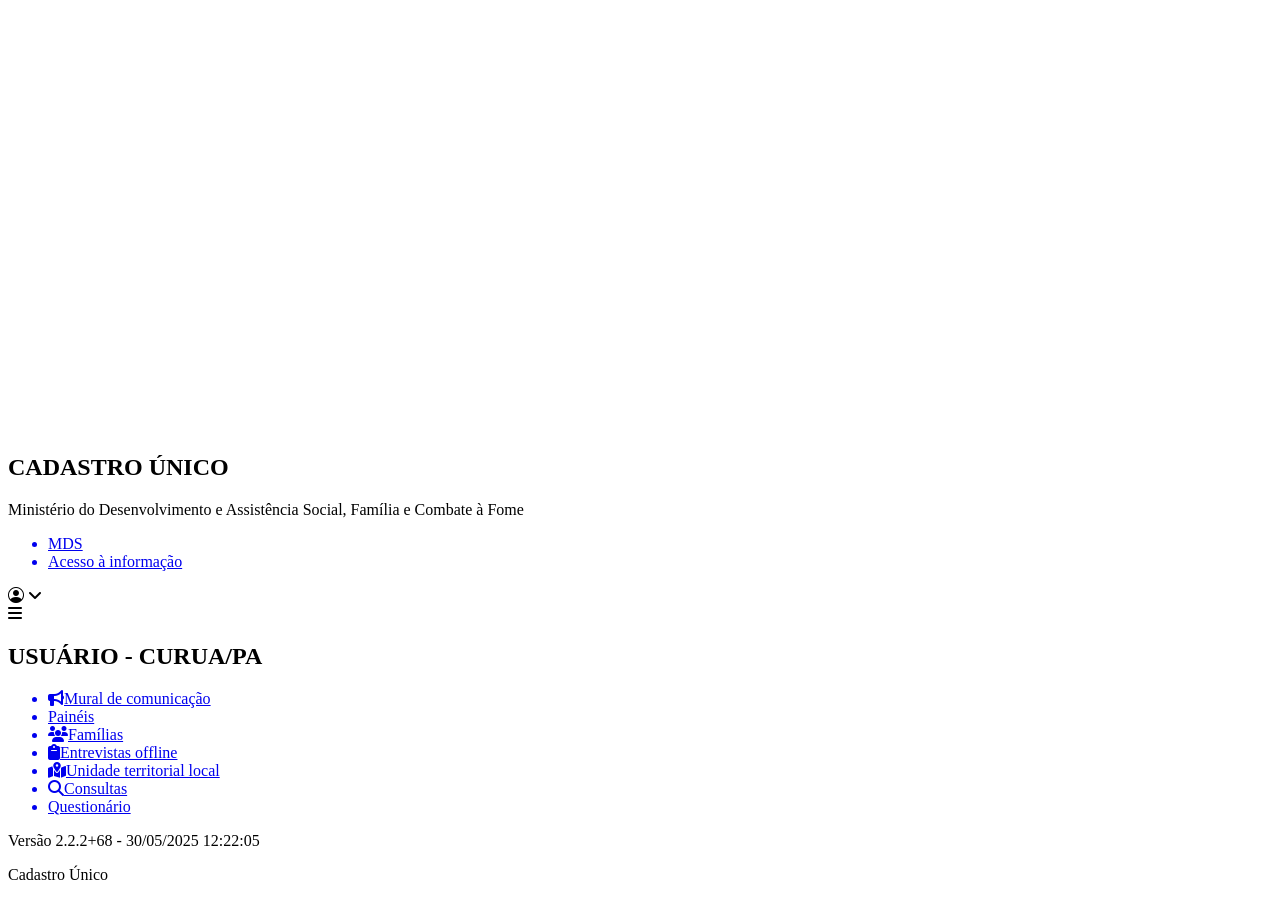
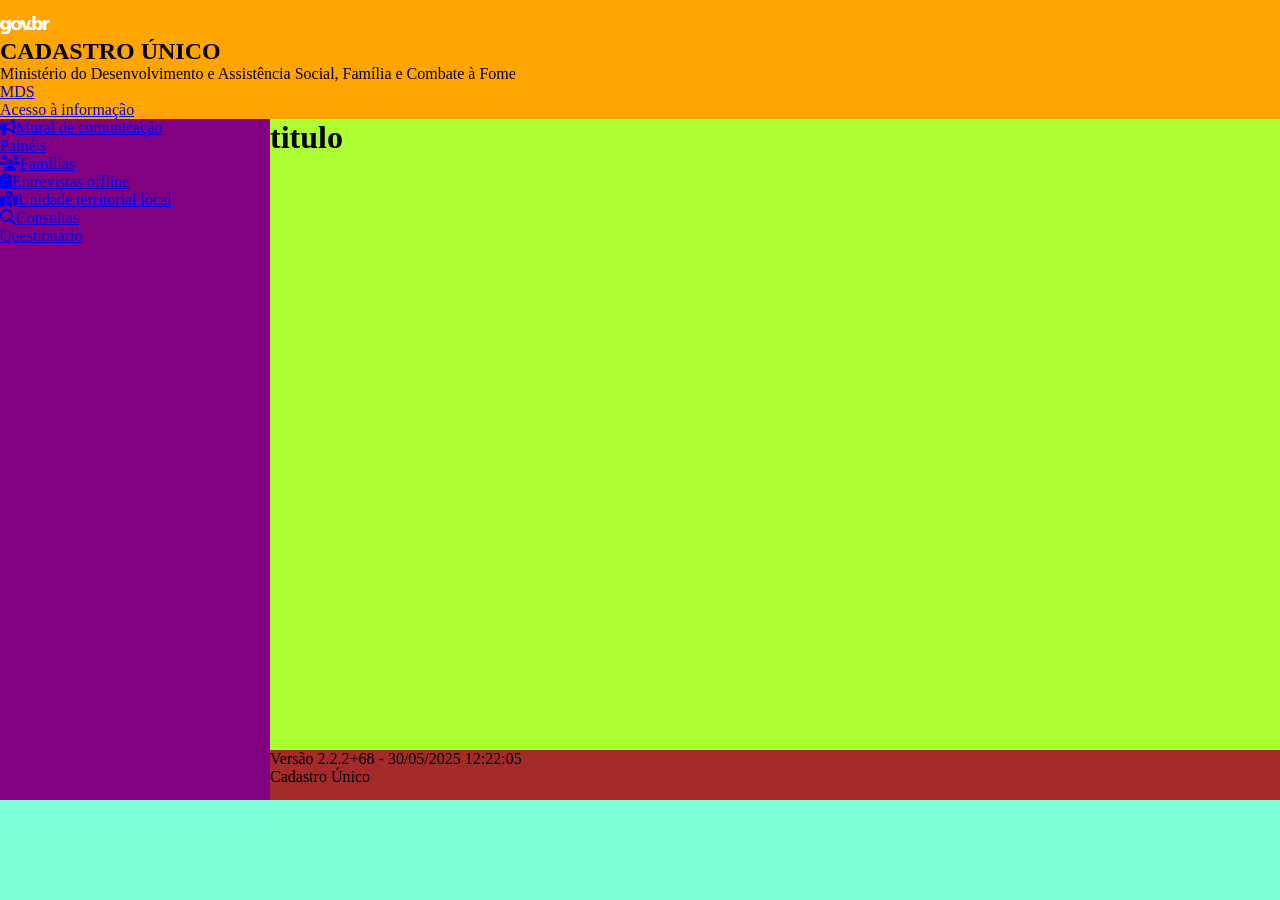
Before and after one commit to joaoirailton/cadunico-dataprev, a plain HTML site: page index.html in a window 1280 px wide. After the commit the page ends 800 px from the top, so only its background shows below. Drawn offline with nearby package versions, Linux system fonts and the light colour scheme.

Commit message:
dimensões e alinhamentos feitos

```diff
--- a/index.html
+++ b/index.html
@@ -5,6 +5,7 @@
     <meta name="viewport" content="width=device-width, initial-scale=1.0">
     <link rel="stylesheet" href="https://cdn.jsdelivr.net/npm/bootstrap-icons@1.13.1/font/bootstrap-icons.min.css"> <!--LINK PARA ACESSAR ICONES EXTERNOS-->
     <link rel="stylesheet" href="https://cdnjs.cloudflare.com/ajax/libs/font-awesome/6.7.2/css/all.min.css" integrity="sha512-Evv84Mr4kqVGRNSgIGL/F/aIDqQb7xQ2vcrdIwxfjThSH8CSR7PBEakCr51Ck+w+/U6swU2Im1vVX0SVk9ABhg==" crossorigin="anonymous" referrerpolicy="no-referrer" />
+    <link rel="stylesheet" href="style/style.css">
     <title>Portal CadÚnico</title>
 </head>
 <body>
@@ -34,9 +35,10 @@
         </section>
     </header>
     <main>
+        <h1>titulo</h1>
 
     </main>
-    <side>
+    <aside>
         <ul>
             <a href="#">
                 <li><i class="fa-solid fa-bullhorn"></i>Mural de comunicação</li>
@@ -60,7 +62,7 @@
                 <li>Questionário</li>
             </a>
         </ul>
-    </side>
+    </aside>
     <footer>
         <p>Versão 2.2.2+68 - 30/05/2025 12:22:05</p>
         <p>Cadastro Único</p>
--- a/style/style.css
+++ b/style/style.css
@@ -3,3 +3,41 @@
     padding: 0px;
     box-sizing: border-box;
 }
+:root{
+    --menu-color: #1b4c88;
+    --header-color: #2864ae;
+}
+img{
+    width: 50px;
+}
+body{
+    width: 100%;
+    height: 100vh;
+    background-color: aquamarine;
+    display: grid;
+    grid-template-columns: 270px 1fr;
+    grid-template-rows: 119px auto 50px;
+}
+header{
+    grid-column: 1/3;
+    grid-row: 1/2;
+    background-color: orange;/*-------TEMPORARIO*/
+    padding: 16px 0px;
+}
+main{
+    grid-column: 2/3;
+    grid-row: 2/3;
+    background-color: greenyellow;/*-------TEMPORARIO*/
+
+}
+aside{
+    background-color: purple;/*-------TEMPORARIO*/
+    grid-column: 1/2;
+    grid-row: 2/4;
+    overflow: hidden;
+}
+footer{
+    grid-column: 2/3;
+    grid-row: 3/4;
+    background-color: brown;/*-------TEMPORARIO*/
+}
```
